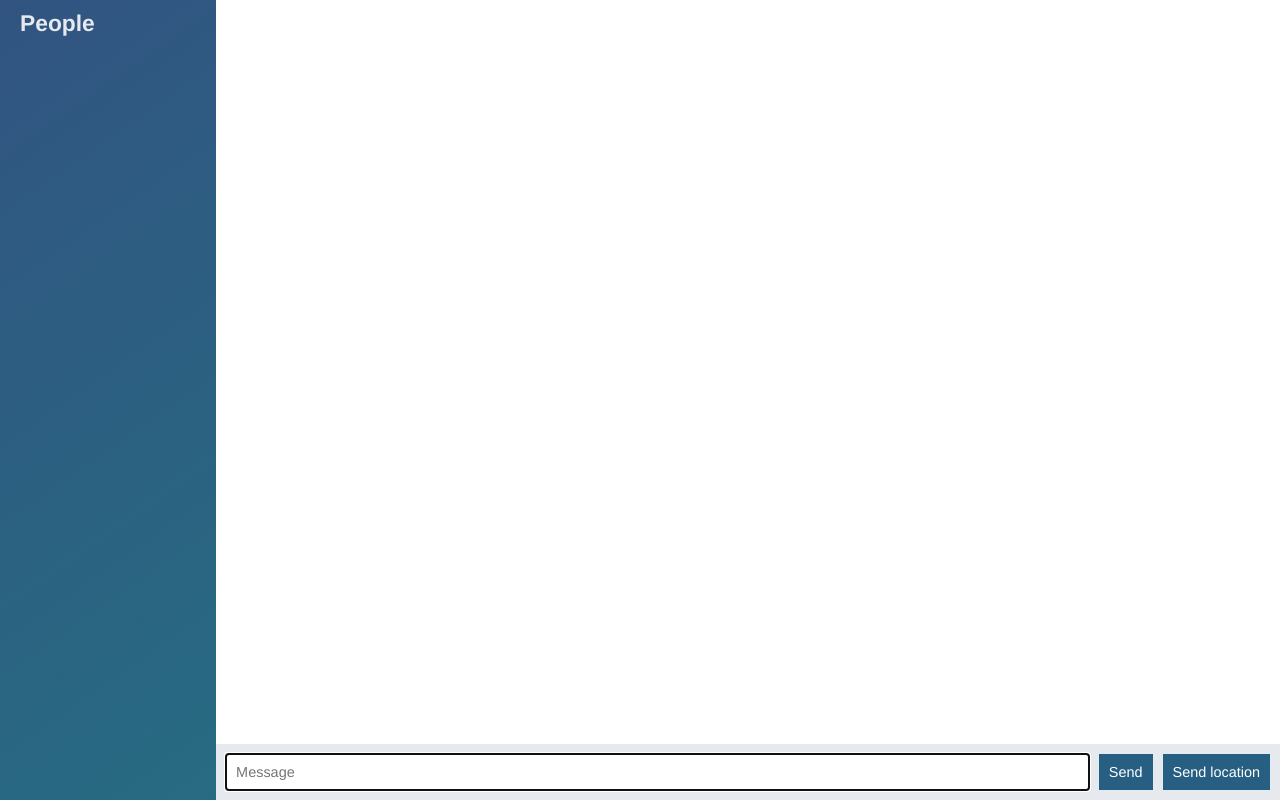
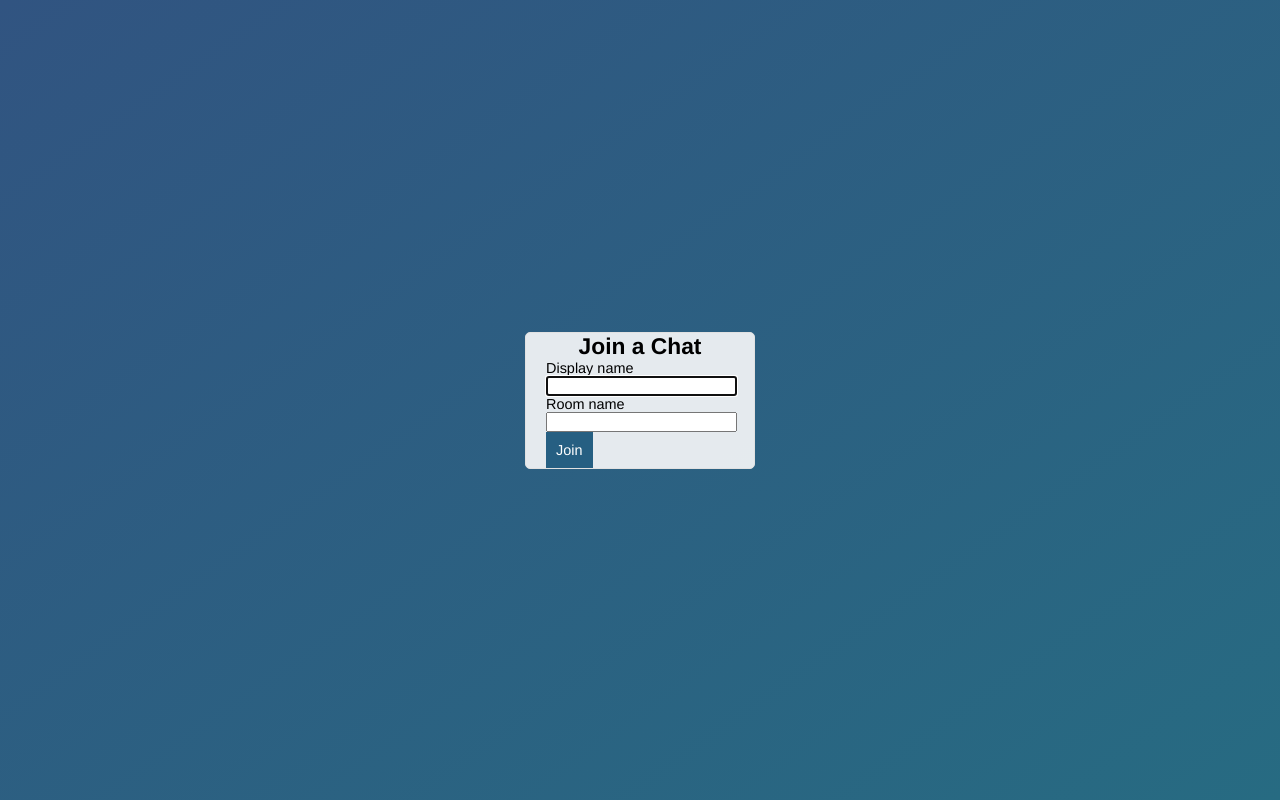
Before and after one commit to biswajit01051991/node-course-chat-app, a website: page public/index.html in a window 1280 px wide. Drawn offline with nearby package versions, Linux system fonts and the light colour scheme; no server answers.

Commit message:
Add  join page that sumits to chat.html

```diff
--- a/public/index.html
+++ b/public/index.html
@@ -2,57 +2,31 @@
 <html>
     <head>
         <meta charset="utf-8">
+        <title>Join |ChatApp </title>
+        <meta name="viewport" content="width=device-width, initial-scale=1,user-scalable=no">
         <link rel="stylesheet" href="/css/styles.css">
     </head>
 
-<body class="chat">
-<div class="chat__sidebar">
-<h3>People</h3>
-<div id="users"></div>
+    <body class="centered-form">
+        <div class="centered-form__form">
+            <form action="/chat.html">
+                <div class="form_field">
+                    <h3>
+                        Join a Chat
+                    </h3>
                 </div>
-
-<div class="chat__main">
-<ol id="messages" class="chat__messages"></ol>
-<div class="chat__footer">
-<form id="message-form">
-<input name="message" type="text" placeholder="Message"  autofocus autocomplete="off"/>
-<button>Send</button>
+                <div class="form_field">
+                    <label>Display name </name>
+                        <input type="text" name="name" autofocus />
+                </div>
+                <div class="form_field">
+                    <label>Room name</label>
+                    <input type="text" name="room" />
+                </div>
+                <div class="form_field">
+                    <button>Join</button>
+                </div>
             </form>
-<button id="send-location">Send location</button>
         </div>
-</div>
-
-<script id="message-template" type="text/template">
-<li class="message">
-<div class="message__title">
-<h4>{{from}}</h4>
-<span>{{createdAt}}</span>
-</div>
-<div class="message__body">
-<p>{{text}}</p>
-</div>
-</li>
-</script>
-
-<script id="location-message-template" type="text/template">
-<li class="message">
-<div class="message__title">
-<h4>{{from}}</h4>
-<span>{{createdAt}}</span>
-</div>
-<div class="message__body">
-<p>
-<a href="{{url}}" target="_blank">My current location </a>
-</p>
-</div>
-</li>
-</script>
-
-
-<script src="/socket.io/socket.io.js"></script>
-<script src="/js/libs/jquery-3.3.1.min.js"></script>
-<script src="/js/libs/moment.js"></script>
-<script src="/js/libs/mustache.js"></script>
-<script src="/js/index.js"></script>
     </body>
 </html>
```
Also changed, not shown: public/chat.html (added, +60 -0 lines), public/js/chat.js (renamed from public/js/index.js). Lines whose indentation alone changed are shown as unchanged.
